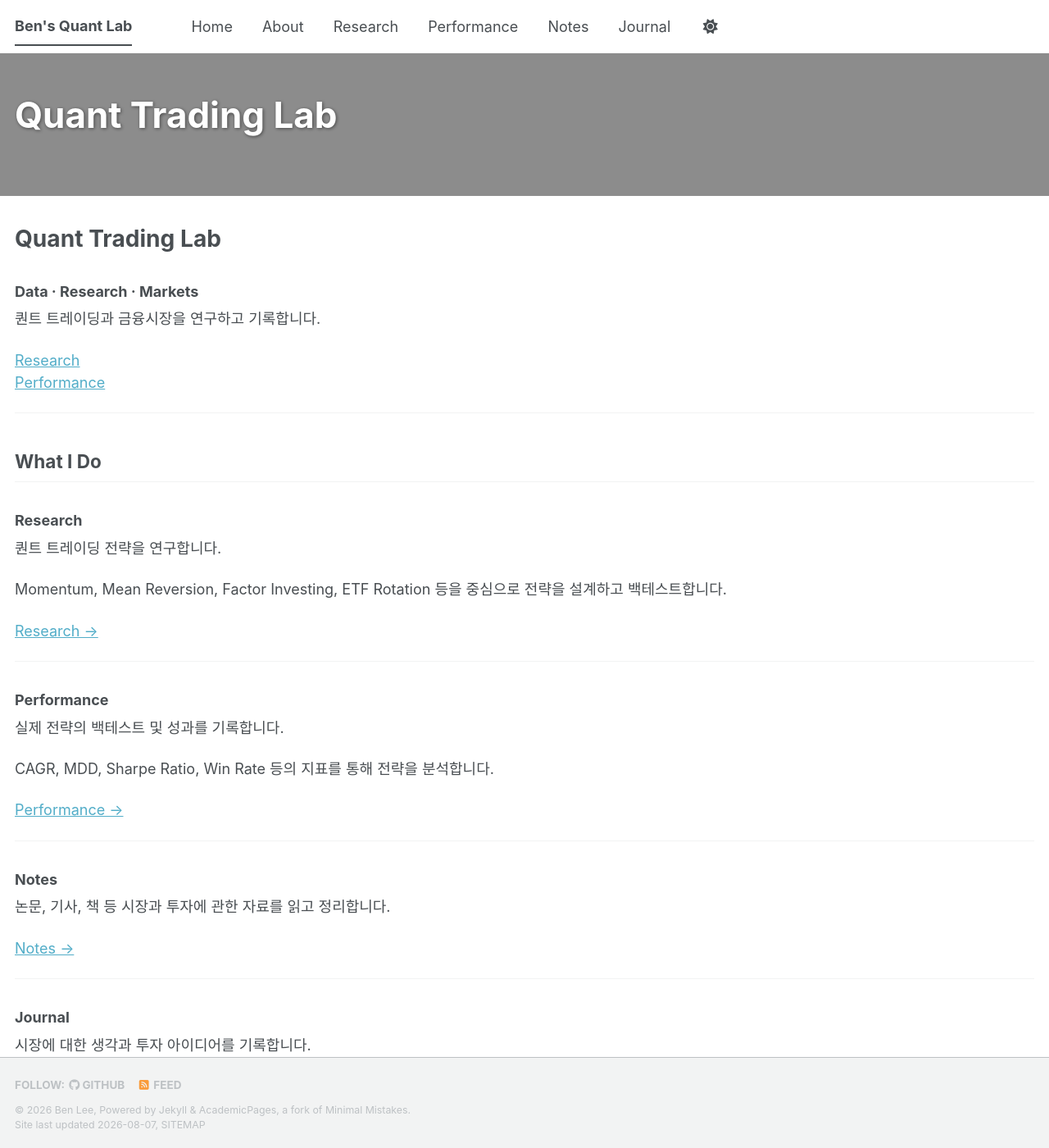
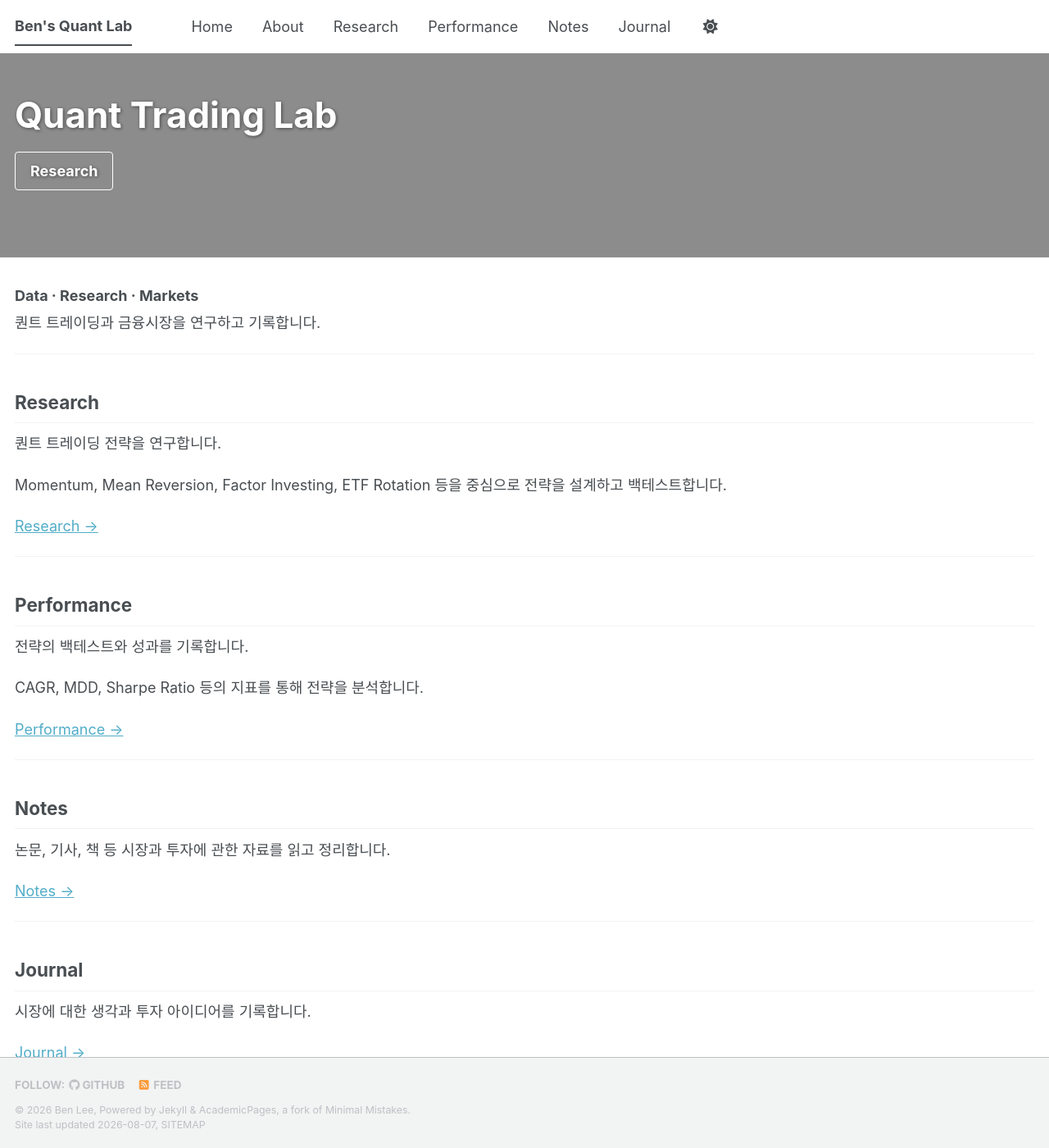
Before and after one commit to leebh1119/leebh1119.github.io, a Jekyll site: the page built from index.md, in a window 1280 px wide and 1400 px high. Shown: the whole window at 82% size. Built offline with Jekyll 4.4.1, drawn with Linux system fonts in a browser that asks for light colours; a style sheet for code colours, icons or effects is not loaded.

Commit message:
changed homebanner filename

```diff
--- a/index.md
+++ b/index.md
@@ -4,24 +4,19 @@ title: "Quant Trading Lab"
 permalink: /
 
 header:
-  overlay_image: /images/homebanner.jpg
+  overlay_image: /images/home.jpg
   overlay_filter: 0.45
+  cta_label: "Research"
+  cta_url: "/research/"
 ---
-
-# Quant Trading Lab
 
 ### Data · Research · Markets
 
 퀀트 트레이딩과 금융시장을 연구하고 기록합니다.
 
-[Research](/research/)
-[Performance](/performance/)
-
 ---
 
-## What I Do
-
-### Research
+## Research
 
 퀀트 트레이딩 전략을 연구합니다.
 
@@ -31,17 +26,17 @@ Momentum, Mean Reversion, Factor Investing, ETF Rotation 등을 중심으로 전
 
 ---
 
-### Performance
+## Performance
 
-실제 전략의 백테스트 및 성과를 기록합니다.
+전략의 백테스트와 성과를 기록합니다.
 
-CAGR, MDD, Sharpe Ratio, Win Rate 등의 지표를 통해 전략을 분석합니다.
+CAGR, MDD, Sharpe Ratio 등의 지표를 통해 전략을 분석합니다.
 
 [Performance →](/performance/)
 
 ---
 
-### Notes
+## Notes
 
 논문, 기사, 책 등 시장과 투자에 관한 자료를 읽고 정리합니다.
 
@@ -49,7 +44,7 @@ CAGR, MDD, Sharpe Ratio, Win Rate 등의 지표를 통해 전략을 분석합니
 
 ---
 
-### Journal
+## Journal
 
 시장에 대한 생각과 투자 아이디어를 기록합니다.
 
@@ -59,9 +54,8 @@ CAGR, MDD, Sharpe Ratio, Win Rate 등의 지표를 통해 전략을 분석합니
 
 ## Latest Posts
 
-최근 작성한 글
+{% for post in site.posts limit:5 %}
 
-{% for post in site.posts limit:5 %}
 ### [{{ post.title }}]({{ post.url }})
 
 {{ post.excerpt | strip_html | truncate: 160 }}
```
Also changed, not shown: images/home.jpg (renamed from images/homebanner.jpg).
